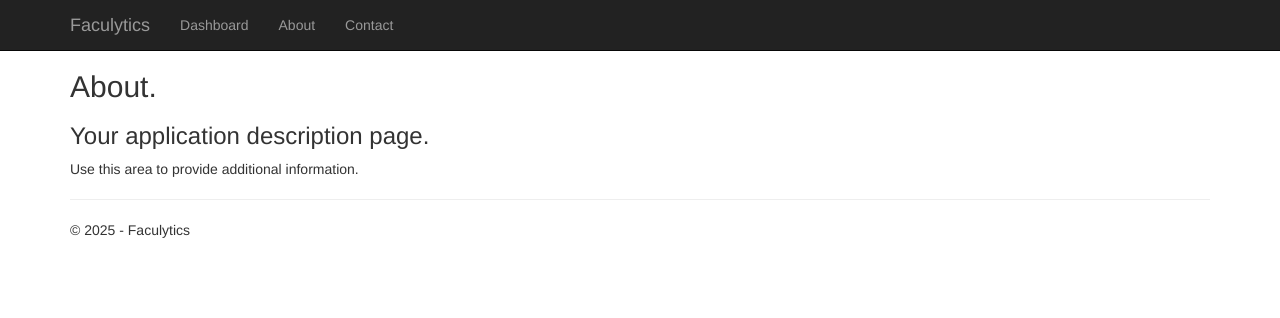
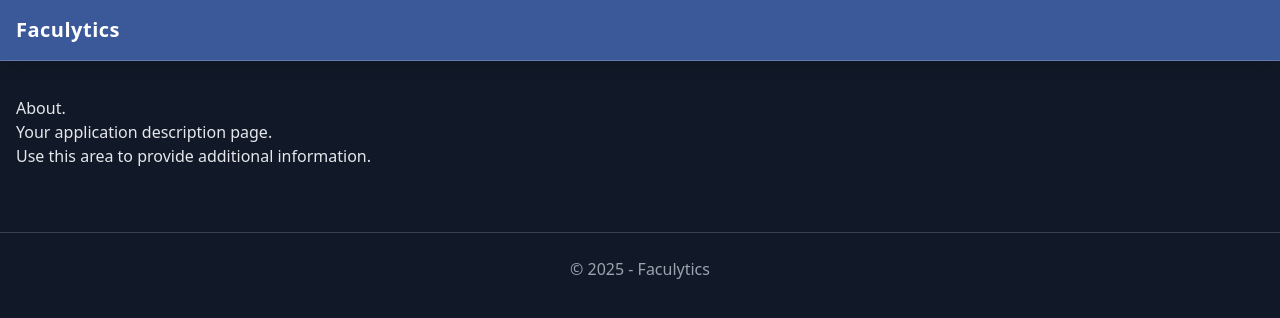
Before and after one commit to SamX822/Faculytics, a Flask app: page /about in a window 1280 px wide. Shown: the top 318 px of the page. Run offline with Flask 3, Linux system fonts and the light colour scheme; parts of the project's set-up code (start-up, migrations or seed data) failed here and were passed over; some libraries are stand-ins or nearby versions.

Commit message:
Update layout.html

```diff
--- a/Faculytics/Faculytics/templates/layout.html
+++ b/Faculytics/Faculytics/templates/layout.html
@@ -1,144 +1,39 @@
 <!DOCTYPE html>
-<html>
+<html lang="en">
 <head>
-    <meta charset="utf-8" />
-    <meta name="viewport" content="width=device-width, initial-scale=1.0">
+    <meta charset="utf-8">
+    <meta name="viewport" content="width=device-width, initial-scale=1">
     <title>{{ title }} - Faculytics</title>
-    <link rel="stylesheet" type="text/css" href="/static/content/bootstrap.min.css" />
-    <link rel="stylesheet" type="text/css" href="/static/content/site.css" />
-    <script src="/static/scripts/modernizr-2.6.2.js"></script>
 
+    <!-- Tailwind CSS -->
+    <link href="../static/styles/output.css" rel="stylesheet">
+    <script src="https://cdn.tailwindcss.com"></script>
     <style>
-        /* Center login form */
-        .login-container {
-            display: flex;
-            justify-content: center;
-            align-items: center;
-            height: 100vh;
+        :root {
+            --primary-color: #3b5999;
+            --hover-color: #2e467d;
+            --active-color: #1d335c;
         }
-
-        .login-form {
-            width: 100%;
-            max-width: 400px;
-            padding: 20px;
-            background: #fff;
-            border-radius: 8px;
-            box-shadow: 0 0 10px rgba(0, 0, 0, 0.1);
-            text-align: center;
-        }
-
-        /* Center input fields */
-        .form-group {
-            display: flex;
-            flex-direction: column;
-            align-items: center;
-            width: 100%;
-        }
-
-            .form-group label {
-                align-self: center;
-                font-weight: bold;
-            }
-
-            .form-group input {
-                width: 100%;
-                max-width: 300px;
-                padding: 10px;
-                border: 1px solid #ccc;
-                border-radius: 5px;
-            }
-
-        /* Full-width button */
-        .login-form button {
-            width: 100%;
-            margin-top: 10px;
-            padding: 10px;
-            font-size: 16px;
-        }
-
-        /* Register link styling */
-        .register-text {
-            margin-top: 15px;
-            font-size: 16px;
-        }
-
-        .register-link {
-            color: #007bff;
-            font-weight: bold;
-            text-decoration: none;
-            background: none;
-            border: none;
-            padding: 0;
-        }
-
-            .register-link:hover {
-                color: #0056b3;
-                text-decoration: underline;
-            }
     </style>
 </head>
+<body class="bg-gray-900 text-gray-200">
+    <!-- Navbar -->
+    <nav class="fixed top-0 w-full bg-[var(--primary-color)] shadow-lg border-b border-white/20 z-50">
+        <div class="container mx-auto flex justify-between items-center p-4">
+            <a href="/" class="text-xl font-extrabold text-white tracking-wide">Faculytics</a>
+        </div>
+    </nav>
 
-<body>
-    <div class="navbar navbar-inverse navbar-fixed-top">
-        <div class="container">
-            <div class="navbar-header">
-                <button type="button" class="navbar-toggle" data-toggle="collapse" data-target=".navbar-collapse">
-                    <span class="icon-bar"></span>
-                    <span class="icon-bar"></span>
-                    <span class="icon-bar"></span>
-                </button>
-                <a href="/" class="navbar-brand">Faculytics</a>
-            </div>
-            <div class="navbar-collapse collapse">
-                <ul class="nav navbar-nav">
-                    <li><a href="{{ url_for('dashboard') }}">Dashboard</a></li>
-                    <li><a href="{{ url_for('about') }}">About</a></li>
-                    <li><a href="{{ url_for('contact') }}">Contact</a></li>
-                </ul>
-            </div>
-        </div>
+    <!-- Page Content -->
+    <div class="container mx-auto mt-24 px-4">
+        {% block content %}{% endblock %}
     </div>
 
-    <div class="container body-content">
-        {% if request.path == url_for('login') %}
-        <div class="login-container">
-            <form method="POST" action="{{ url_for('login') }}" class="login-form">
-                <h3 class="text-center">Login</h3>
-                {% if error %}
-                <div class="alert alert-danger">{{ error }}</div>
-                {% endif %}
-                <div class="form-group">
-                    <label for="uName">Username</label>
-                    <input type="text" id="uName" name="uName" class="form-control" placeholder="Enter your username" required>
-                </div>
-                <div class="form-group">
-                    <label for="pWord">Password</label>
-                    <input type="password" id="pWord" name="pWord" class="form-control" placeholder="Enter your password" required>
-                </div>
-                <button type="submit" class="btn btn-primary">Login</button>
+    <!-- Footer -->
+    <footer class="mt-16 p-6 text-center text-gray-400 border-t border-gray-700">
+        <p>&copy; {{ year }} - Faculytics</p>
+    </footer>
 
-                <!-- Register text link (without background) -->
-                <p class="register-text">
-                    Don't have an account?
-                    <a href="{{ url_for('register') }}" class="register-link">Register</a>
-                </p>
-            </form>
-        </div>
-        {% else %}
-        <div class="mt-4">
-            {% block content %}{% endblock %}
-        </div>
-        {% endif %}
-
-        <hr />
-        <footer>
-            <p>&copy; {{ year }} - Faculytics</p>
-        </footer>
-    </div>
-
-    <script src="/static/scripts/jquery-1.10.2.js"></script>
-    <script src="/static/scripts/bootstrap.js"></script>
-    <script src="/static/scripts/respond.js"></script>
     {% block scripts %}{% endblock %}
 </body>
 </html>
```
